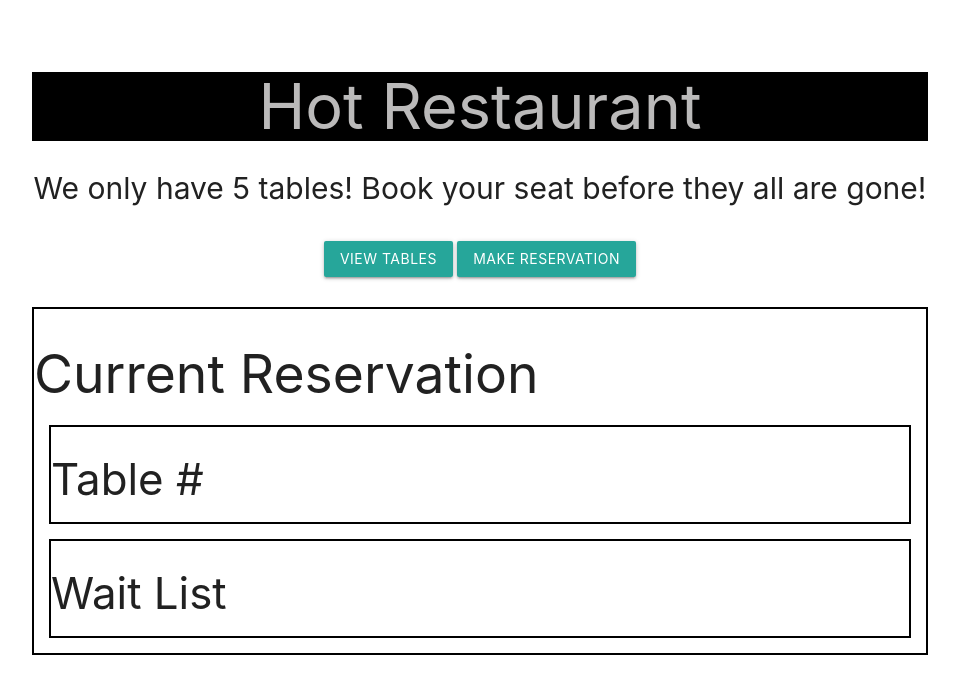
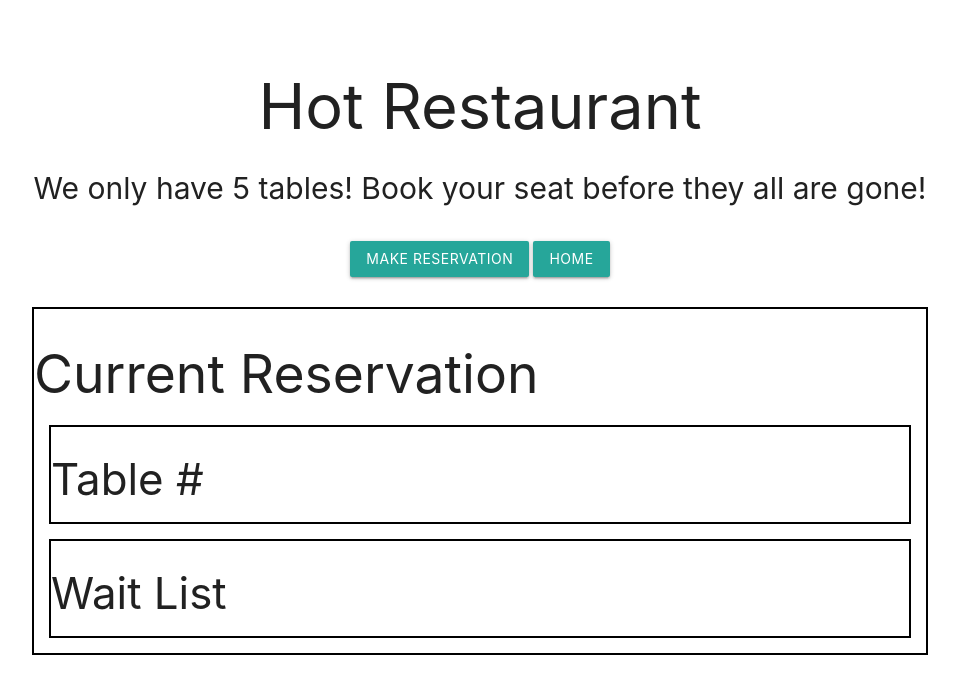
Before and after one commit to Juawito/restaurant-group-project, a website: page develope/view.html in a window 1280 px wide. Shown: the whole page, without its empty margins (160-1119 px from the left). Drawn offline with nearby package versions, Linux system fonts and the light colour scheme.

Commit message:
Fixed view.html style

```diff
--- a/develope/style.css
+++ b/develope/style.css
@@ -12,10 +12,7 @@
     text-align: center;
     padding: 2rem 0;
 }
-.titleText {
-    background-color: black;
-    color: rgb(187, 186, 186);
-}
+
 .title p {
     font-size: 2rem;
 }
--- a/develope/view.html
+++ b/develope/view.html
@@ -11,13 +11,11 @@
 <body>
     <div class="container">
         <div class="title">
-            <div class="titleText">
                 <h1>Hot Restaurant</h1>
-            </div>
             <p>We only have 5 tables! Book your seat before they all are gone!</p>
             <div class="buttons"></div>
-            <a class="waves-effect waves-light btn">View Tables</a>
-            <a class="waves-effect waves-light btn">Make Reservation</a>
+            <a class="waves-effect waves-light btn" href="reserve.html">Make Reservation</a>
+            <a class="waves-effect waves-light btn" href="home.html">Home</a>
         </div>
         <div class="currentReservation">
             <h2>Current Reservation</h2>
```
Also changed, not shown: develope/reserve.html (+2 -2 lines).
